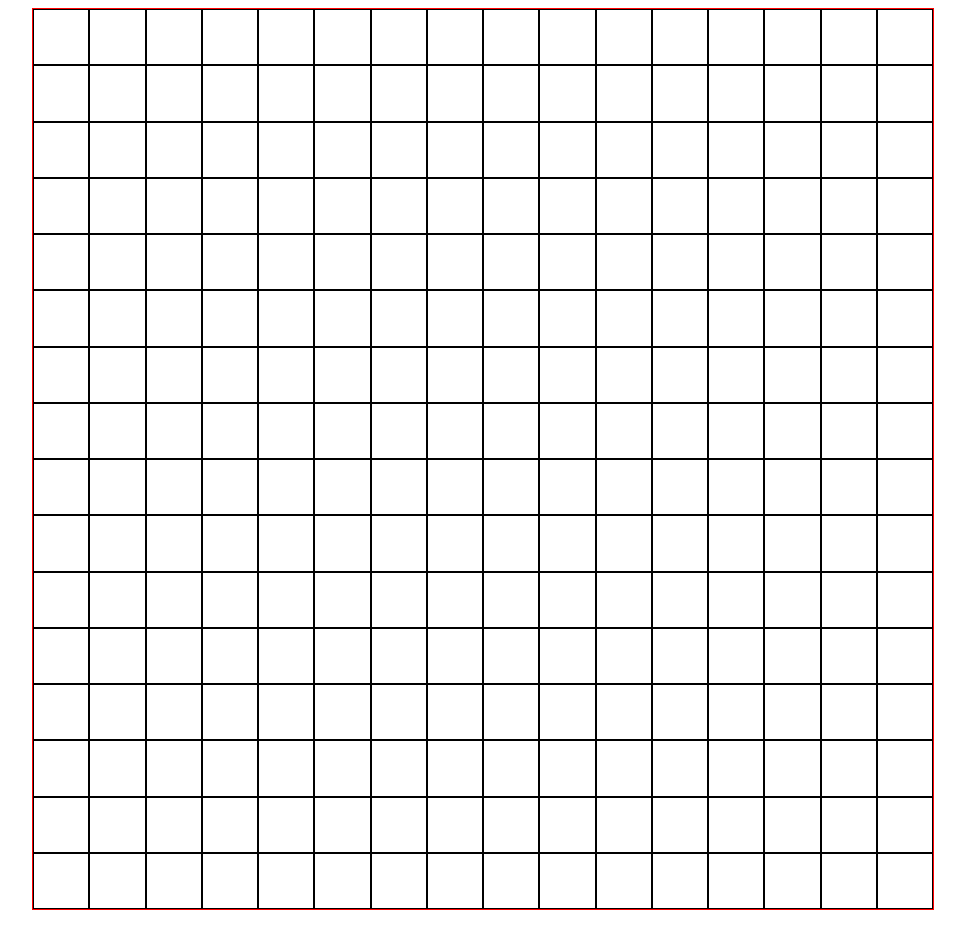
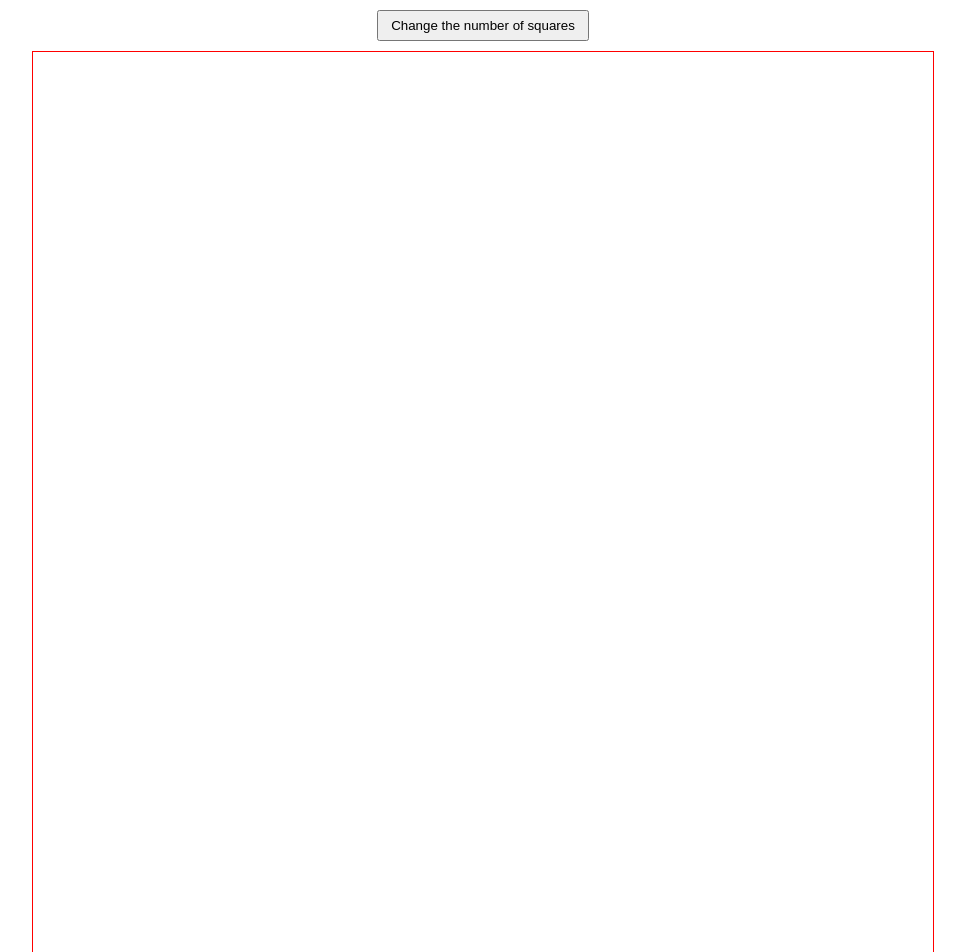
Before and after one commit to ElPopo18/etch-a-skecth, a plain HTML site: page index.html in a window 1280 px wide. Shown: the whole page, without its empty margins (157-1122 px from the left). Before the commit the page ends 918 px from the top, so only its background shows below. Drawn offline with Linux system fonts and the light colour scheme.

Commit message:
Add the option to change the number of squares
This will add the option to change the number of squares inside the grid

```diff
--- a/index.html
+++ b/index.html
@@ -9,7 +9,9 @@
 </head>
 <body>
 
-    <div class="container"></div>
+    <button class="button">Change the number of squares</button>
+    <div class="container">
+    </div>
 
 </body>
 </html>
--- a/scripts/script.js
+++ b/scripts/script.js
@@ -1,20 +1,40 @@
 document.addEventListener('DOMContentLoaded', function () {
 
+    function assignGrid(){
+        let message = window.prompt("Enter the size of the grid (between 1 and 100)");
+        let totalDivs = parseInt(message);
+
+        totalDivs = Math.pow(totalDivs, 2);
+
+        createGrid(totalDivs, message);
+    }
+
     let container = document.querySelector(".container")
+    const button = document.querySelector(".button");
 
     let grid = Math.pow(16, 2);
 
-    for (let i = 0; i < grid; i++){
-        const item = document.createElement("div");
+    function createGrid(totalDivs, size){
+        size = 900/size;
+        let size2 = `${size}px`;
 
-        item.classList.add("item", "item-" + i);
-        container.appendChild(item);
+        for (let i = 0; i < totalDivs; i++){
+            const item = document.createElement("div");
 
-        item.addEventListener("mouseover", (e) => {
-        item.style.backgroundColor = "black";
+            item.classList.add("item", "item-" + i);
+            container.appendChild(item);
+
+            item.style.border = '1px solid black';
+            item.style.width = size2;
+            item.style.height = size2;
+
+            item.addEventListener("mouseover", (e) => {
+            item.style.backgroundColor = "black";
+            console.log(item);
         })
+        }
     }
 
-
+    button.addEventListener("click", assignGrid);
 
 })
--- a/styles/styles.css
+++ b/styles/styles.css
@@ -1,5 +1,15 @@
+*,
+*::before,
+*::after{
+    box-sizing: border-box;
+}
+
+*{
+    margin: 0;
+    padding: 0;
+}
+
 .container{
-    box-sizing: border-box;
     border: 1px solid red;
     display: flex;
     margin: auto;
@@ -8,9 +18,17 @@
     flex-wrap: wrap;
 }
 
-.item {
-  border: 1px solid black;
-  box-sizing: border-box;
-  width: 56.25px;
-  height: 56.25px;
+.container2{
+    display: flex;
+    margin: auto;
+    width: 900px;
+    height: 900px;
+    flex-wrap: wrap;
 }
+
+
+.button{
+  display: flex;
+  margin: 10px auto;
+  padding: 6px 12px;
+}
```
